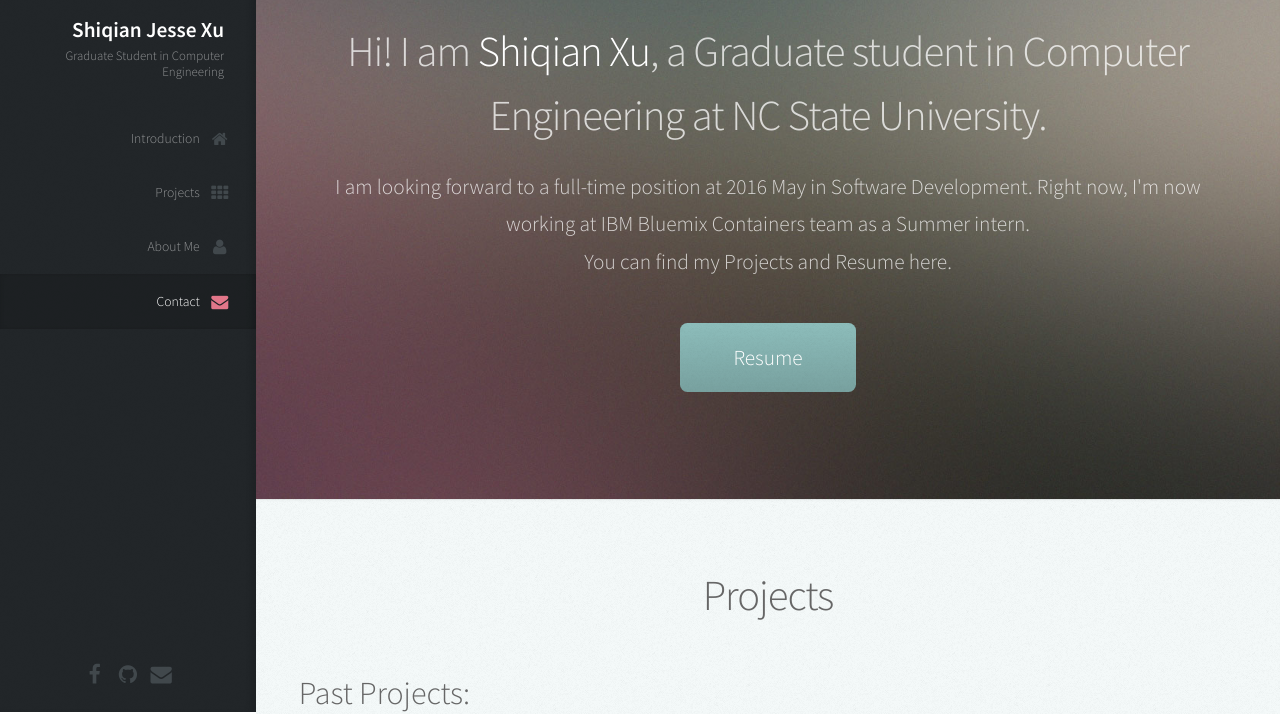
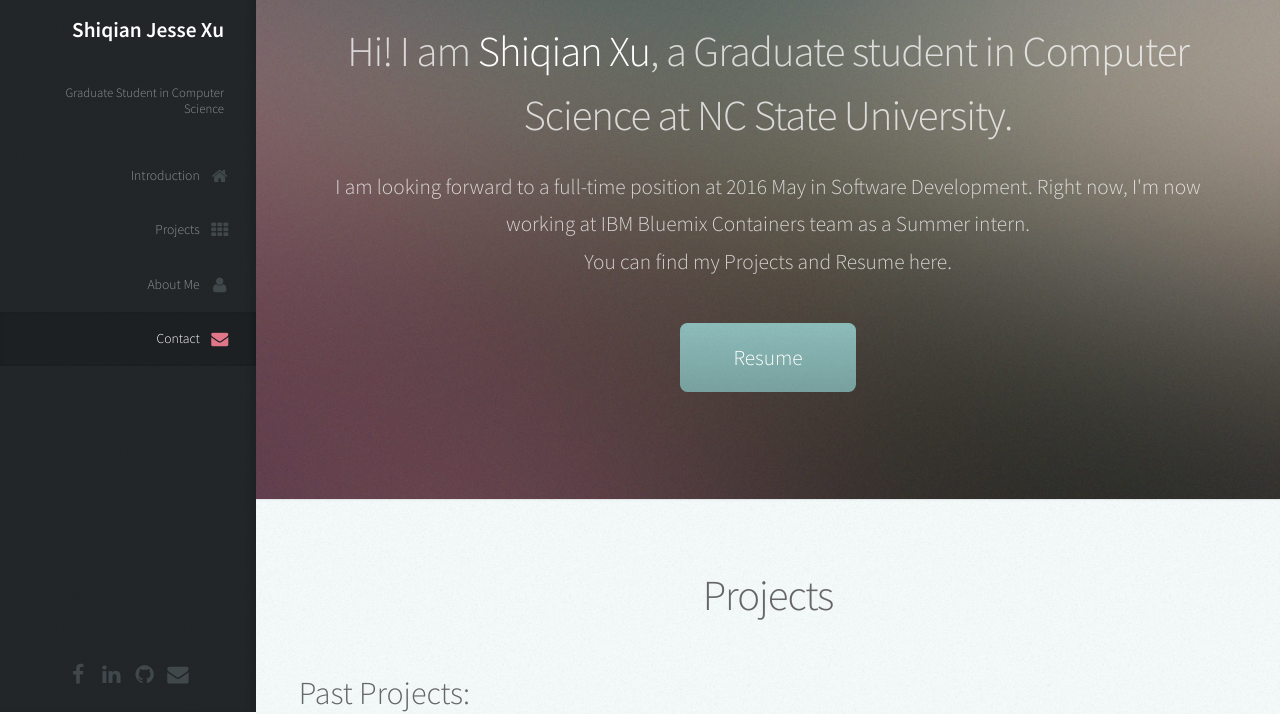
Before and after one commit to jessexu20/personalPage, a plain HTML site: page index.html in a window 1280 px wide. Shown: the part 88-802 px from the top of the page. Drawn offline with Linux system fonts and the light colour scheme.

Commit message:
fix major and add linkedin link

```diff
--- a/index.html
+++ b/index.html
@@ -36,7 +36,8 @@
 						<div id="logo">
 							<span class="image avatar48"><img src="images/icon.jpg" alt="" /></span>
 							<h1 id="title">Shiqian Jesse Xu</h1>
-							<p>Graduate Student in Computer Engineering</p>
+							<br>
+							<p>Graduate Student in Computer Science</p>
 						</div>
 
 					<!-- Nav -->
@@ -69,6 +70,7 @@
 					<!-- Social Icons -->
 						<ul class="icons">
 							<li><a href="https://www.facebook.com/jesse.xu.20" target="_blank" class="icon fa-facebook"><span class="label">Facebook</span></a></li>
+							<li><a href="https://www.linkedin.com/in/shiqianxu" target="_blank" class="icon fa-linkedin"><span class="label">Linkedin</span></a></li>
 							<li><a href="https://github.com/jessexu20" target="_blank" class="icon fa-github"><span class="label">Github</span></a></li>
 							<li><a href="mailto:jesse.xu.20@gmail.com" class="icon fa-envelope"><span class="label">Email</span></a></li>
 						</ul>
@@ -85,7 +87,7 @@
 						<div class="container">
 
 							<header>
-								<h2 class="alt">Hi! I am <strong>Shiqian Xu</strong>, a Graduate student in Computer Engineering at NC State University.<br/></h2>
+								<h2 class="alt">Hi! I am <strong>Shiqian Xu</strong>, a Graduate student in Computer Science at NC State University.<br/></h2>
 								<p>I am looking forward to a full-time position at 2016 May in Software Development. Right now, I'm now working at IBM Bluemix Containers team as a Summer intern. <br />
 								You can find my Projects and Resume here.</p>
 							</header>
@@ -229,7 +231,7 @@
 
 <!-- 							<a href="#" class="image featured"><img src="images/jesse.jpg" alt="" /></a> -->
 
-							<p align="left" >Currently, I'm a graduate student at the<a href="http://www.ncsu.edu/" rel="nofollow"> North Carolina State University(NCSU)</a>. I received my B.S. degree in Information Engineeringfrom the Department of Electrical Engineering, Shanghai Jiao Tong University, in 2014.
+							<p align="left" >Currently, I'm a graduate student at the<a href="http://www.ncsu.edu/" rel="nofollow"> North Carolina State University(NCSU)</a>. I received my B.S. degree in Information Engineering from the Department of Electrical and Computer Engineering, Shanghai Jiao Tong University, in 2014.
 								<br>
 								<br>
 								My current focus is on the web application development and software engineering. I am looking forward to find a Full-time postion in Software Development for 2016 May. You can find my projects <a href="#project">here.</a></p>
```
